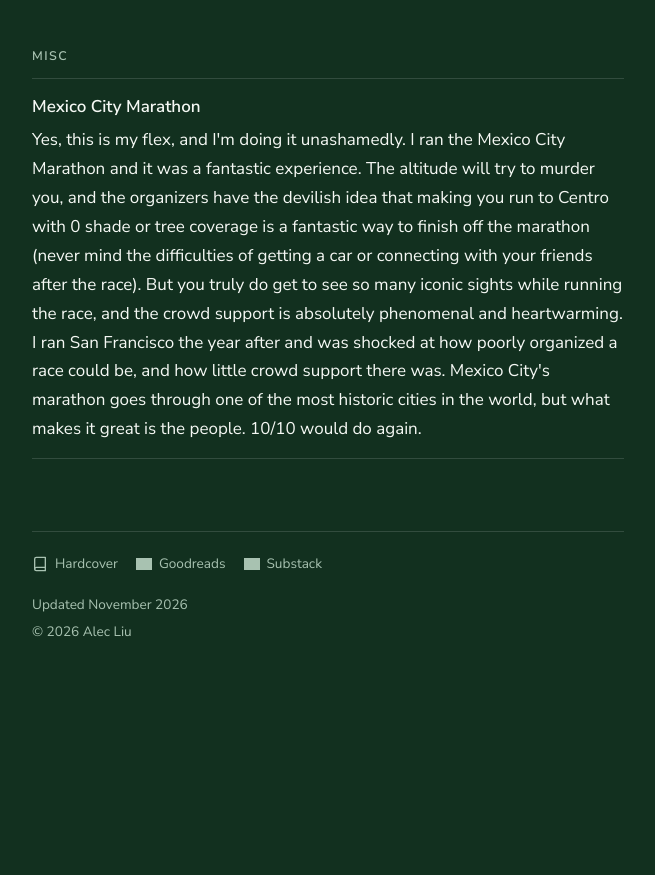
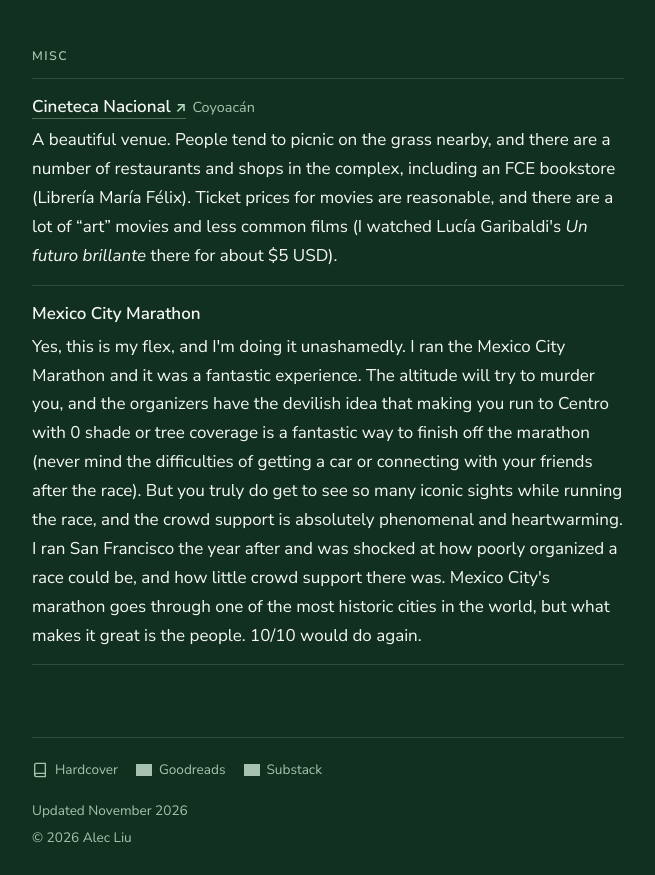
Before and after one commit to alecsliu/alecsliu-site, a plain HTML site: page places/mexico-city.html in a window 1280 px wide. Shown: the part 2958-3833 px from the top of the page, without its empty margins (312-967 px from the left). Before the commit the page ends 3665 px from the top, so only its background shows below. Drawn offline with Linux system fonts and the light colour scheme; grey boxes are pictures that could not be loaded; a script that the page names is missing.

Commit message:
Mexico City: add Cineteca Nacional
Co-Authored-By: Claude Opus 5.5 <noreply@anthropic.com>
Claude-Session: https://claude.ai/code/session_01A4ohVfXQfHbYjjvQ2u6EFC

```diff
--- a/places/mexico-city.html
+++ b/places/mexico-city.html
@@ -109,6 +109,10 @@
     <h2>Misc</h2>
     <ul class="spots">
       <li>
+        <a class="name" href="https://www.google.com/maps/search/?api=1&amp;query=Cineteca+Nacional+Av+M%C3%A9xico-Coyoac%C3%A1n+389+Mexico+City" target="_blank" rel="noopener">Cineteca Nacional</a><span class="where">Coyoacán</span>
+        <p>A beautiful venue. People tend to picnic on the grass nearby, and there are a number of restaurants and shops in the complex, including an FCE bookstore (Librería María Félix). Ticket prices for movies are reasonable, and there are a lot of “art” movies and less common films (I watched Lucía Garibaldi's <em>Un futuro brillante</em> there for about $5 USD).</p>
+      </li>
+      <li>
         <span class="name">Mexico City Marathon</span>
         <p>Yes, this is my flex, and I'm doing it unashamedly. I ran the Mexico City Marathon and it was a fantastic experience. The altitude will try to murder you, and the organizers have the devilish idea that making you run to Centro with 0 shade or tree coverage is a fantastic way to finish off the marathon (never mind the difficulties of getting a car or connecting with your friends after the race). But you truly do get to see so many iconic sights while running the race, and the crowd support is absolutely phenomenal and heartwarming. I ran San Francisco the year after and was shocked at how poorly organized a race could be, and how little crowd support there was. Mexico City's marathon goes through one of the most historic cities in the world, but what makes it great is the people. 10/10 would do again.</p>
       </li>
```
